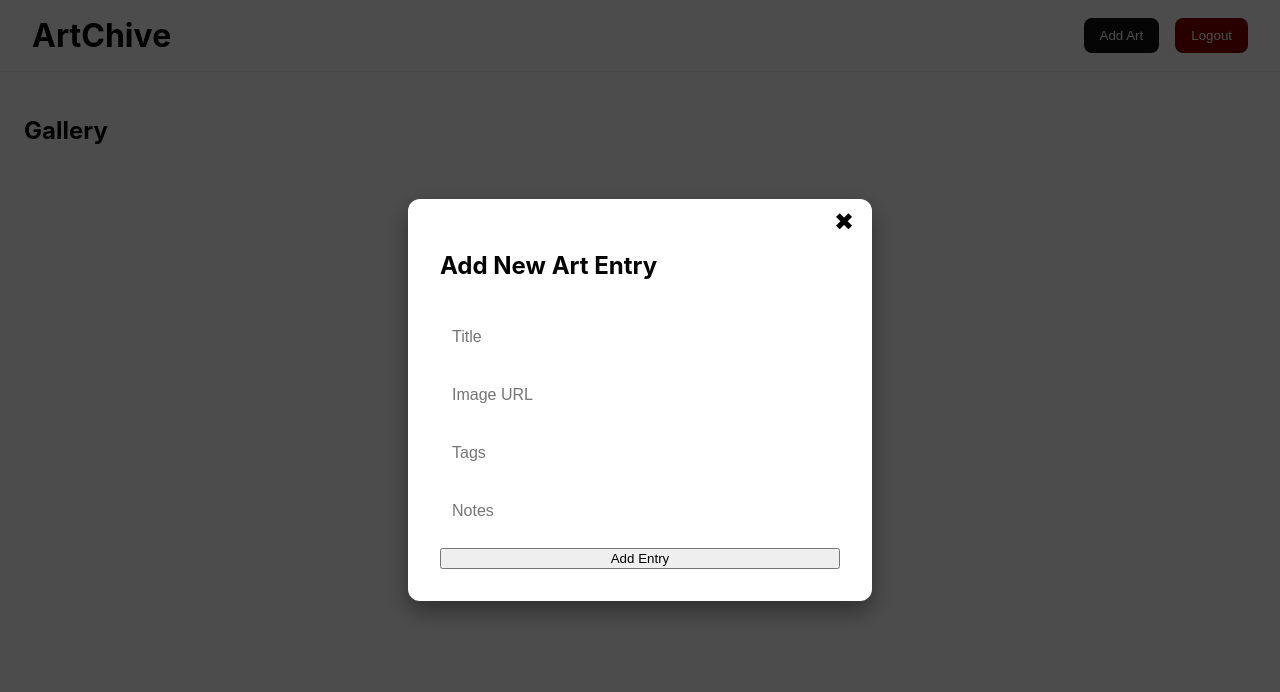
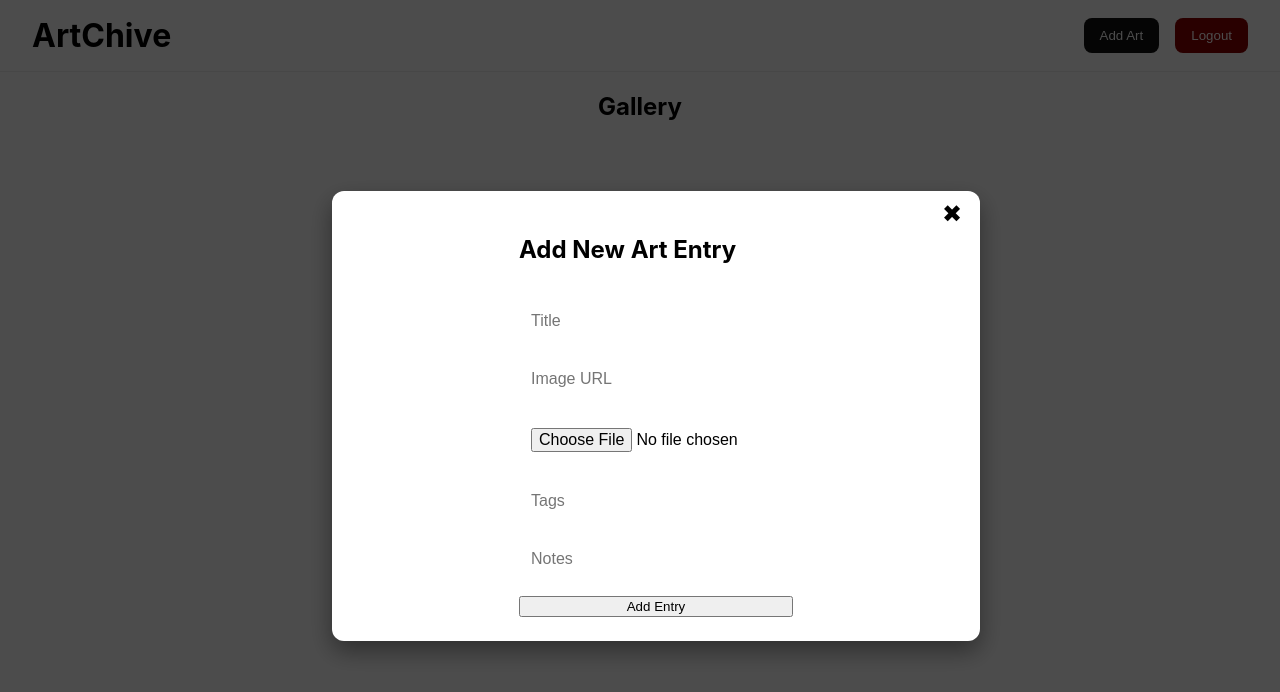
Before and after one commit to jeurreux/ArtChive, a React (Create React App) app in the folder client/: page / in a window 1280 px wide. Both pictures are taken after a click on the button "Add Art". Shown: the top 692 px of the page. Built offline with nearby package versions, Linux system fonts and the light colour scheme.

Commit message:
added modal view for entries and made it more aesthetic

```diff
--- a/client/src/App.css
+++ b/client/src/App.css
@@ -8,18 +8,58 @@
   display: flex;
   justify-content: center;
   align-items: center;
-  z-index: 999;
+  padding: 1rem;
+  z-index: 979;
 }
 
+.h2gallery{
+  display: flex;
+  justify-content: center;
+}
+
+.gallery-container {
+  max-width: 1000px;
+  width: 100%;
+  margin: 0 auto;
+  padding: 2rem;
+}
+
+
+.gallery-container h2 {
+  font-size: 1.8rem;
+  margin-bottom: 1rem;
+  align-self: flex-start;
+}
+
+
 .modal-content {
+  max-width: 600px;
+  width: 90%;
+  padding: 1.5rem;
+  border-radius: 12px;
   background: white;
-  padding: 2rem;
-  border-radius: 12px;
-  width: 400px;
-  max-width: 90%;
   box-shadow: 0 10px 25px rgba(0, 0, 0, 0.4);
   position: relative;
+  display: flex;
+  flex-direction: column;
+  align-items: center;
 }
+
+
+.modal-content img {
+  width: 100%;
+  max-height: 400px;
+  object-fit: contain;
+  border-radius: 12px;
+}
+
+.modal-content p {
+  margin: 0.5rem 0;
+  font-size: 1rem;
+  text-align: center;
+}
+
+
 
 .close-button {
   position: absolute;
@@ -69,13 +109,6 @@
   color:white
 }
 
-.entries-section {
-  display: grid;
-  grid-template-columns: repeat(auto-fit, minmax(250px, 1fr));
-  gap: 1.5rem;
-  padding: 2rem;
-}
-
 .art-entry {
   background-color: white;
   border-radius: 12px;
@@ -96,6 +129,12 @@
   object-fit: cover;
   display:block;
   aspect-ratio: 1/1;
+  cursor: pointer;
+  transition: transform 0.3s ease;
+}
+
+.art-entry:hover img {
+  transform: scale(1.03);
 }
 
 .art-entry h3, .art-entry p {
@@ -108,5 +147,5 @@
   display: grid;
   grid-template-columns: repeat(auto-fit, minmax(200px, 1fr));
   gap: 1rem;
-  padding: 1.5rem;
+  padding: 2rem;
 }
--- a/client/src/App.js
+++ b/client/src/App.js
@@ -11,6 +11,8 @@ function App() {
   const [email, setEmail] = useState('');
   const [password, setPassword] = useState('');
   const [entries, setEntries] = useState([]);
+  const [selectedEntry, setSelectedEntry] = useState(null);
+
 
   function handleLoginSubmit(e) {
     e.preventDefault();
@@ -57,7 +59,7 @@ function App() {
   }
 
   function addNewEntry(entry) {
-    setEntries([entry, ...entries]);
+    setEntries([...entries, entry]);
   }
 
   if (loggedIn) {
@@ -71,12 +73,30 @@ function App() {
           </div>
         </div>
 
-        <div className='entries-section'>
-          <h2>Gallery</h2>
-          {entries.map((entry, index) => (
-            <ArtEntry key={index} entry={entry} />
-          ))}
+        <h2 className='h2gallery'>Gallery</h2>
+
+        <div className='gallery-container'>
+          <div className='entries-section'>
+            {entries.map((entry, index) => (
+              <ArtEntry key={index} entry={entry} onClick={() => setSelectedEntry(entry)} />
+            ))}
+          </div>
         </div>
+
+        {selectedEntry && (
+          <div className="modal-overlay" onClick={() => setSelectedEntry(null)}>
+            <div className="modal-content" onClick={(e) => e.stopPropagation()}>
+            <button className="close-button" onClick={() => setSelectedEntry(null)}>✖</button>
+            <h2>{selectedEntry.title}</h2>
+            <img src={selectedEntry.imageUrl} alt={selectedEntry.title} />
+            <p><strong>Notes:</strong> {selectedEntry.notes}</p>
+            <p><strong>Tags:</strong> {selectedEntry.tags.join(', ')}</p>
+            <p><em>Date added: {selectedEntry.date}</em></p>
+
+            </div>
+          </div>
+        )}
+
 
         {showModal && (
           <div className="modal-overlay">
--- a/client/src/ArtEntry.js
+++ b/client/src/ArtEntry.js
@@ -1,11 +1,9 @@
 import React from 'react';
 
-function ArtEntry({ entry }) {
+function ArtEntry({ entry, onClick }) {
   return (
-    <div className="art-entry">
-      <h3>{entry.title}</h3>
+    <div className="art-entry" onClick={onClick}>
       <img src={entry.imageUrl} alt={entry.title} />
-      <p>{entry.notes}</p>
     </div>
   );
 }
--- a/client/src/ArtForm.js
+++ b/client/src/ArtForm.js
@@ -8,6 +8,8 @@ function ArtForm({onAddEntry}) {
     const [imageUrl, setimageUrl] = useState('');
     const [tags, setTags] = useState('');
     const [notes, setNotes] = useState('');
+    const [imageFile, setImageFile] = useState(null);
+
 
     function handleSubmit(event){
         event.preventDefault();
@@ -50,6 +52,17 @@ function ArtForm({onAddEntry}) {
             />
 
             <input
+            type="file"
+            accept="image/*"
+            onChange={(e) => {
+                const file = e.target.files[0];
+                setImageFile(file);
+                setimageUrl(URL.createObjectURL(file));
+            }}
+            />
+
+
+            <input
             type="text"
             placeholder='Tags'
             value={tags}
```
